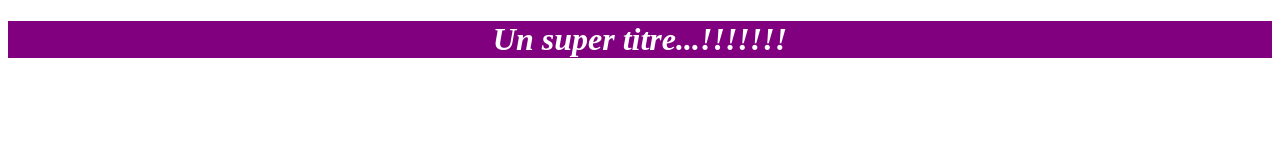
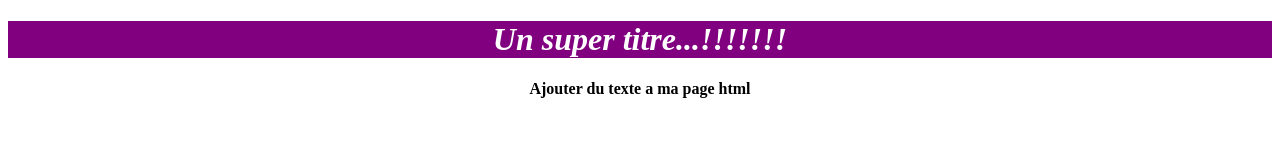
Before and after one commit to Joseph-marcel/OpenClassroomProject, a plain HTML site: page index.html in a window 1280 px wide. Drawn offline with Linux system fonts and the light colour scheme.

Commit message:
more update html and css files

```diff
--- a/index.html
+++ b/index.html
@@ -6,5 +6,6 @@
 </head>
 <body>
    <h1>Un super titre...!!!!!!!</h1>
+   <p>Ajouter du texte a ma page html</p>
 </body>
 </html>
--- a/styles.css
+++ b/styles.css
@@ -4,3 +4,8 @@ h1 {
    text-align: center;
    font-style: italic;
 }
+p{
+   font-size: 15 px;
+   text-align: center;
+   font-weight: bold;
+}
```
